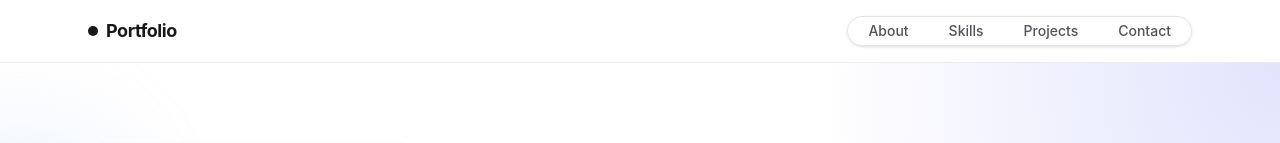
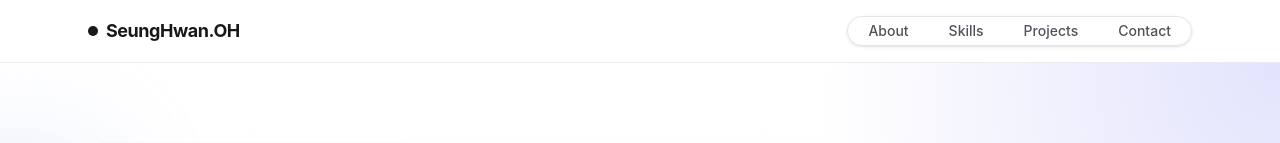
Before and after one commit to pic-pick/Portfolio, a React (Vite) app: page / in a window 1280 px wide. Shown: the top 143 px of the page. Built offline with nearby package versions, Linux system fonts and the light colour scheme.

Commit message:
fix: 이미지 import 주소 에러 수정

```diff
--- a/src/App.tsx
+++ b/src/App.tsx
@@ -1,11 +1,11 @@
 import { useState } from 'react'
-import mainProfileImg from "./assets/mainprofileimg2.JPG"
+import mainProfileImg from "./assets/mainprofileimg2.jpg"
 import chartImg from "./assets/chartimg.png"
 import reviewImg from "./assets/reviewimg.png"
 import reviewUiImg from "./assets/reviewui.png"
 import reviewUserFlowImg from "./assets/reviewuserflowchart.png"
 import myplannerImg from "./assets/myplannerimg.png"
-import profileImg from "./assets/profileimg.JPG"
+import profileImg from "./assets/profileimg.jpg"
 
 // import Hero from "./sections/Hero"
 // import About from "./sections/About"
@@ -26,7 +26,7 @@ function Navbar() {
             <div className="mx-auto flex max-w-6xl flex-col gap-4 px-4 py-4 sm:px-6 md:flex-row md:items-center md:justify-between">
                 <a href="#home" className="group inline-flex items-center gap-2 text-lg font-bold tracking-tight text-zinc-900 transition duration-300 hover:-translate-y-0.5">
                     <span className="inline-flex h-2.5 w-2.5 rounded-full bg-zinc-900 transition duration-300 group-hover:scale-125 group-hover:rotate-12" />
-                    Portfolio
+                    SeungHwan.OH
                 </a>
 
                 <nav>
```
